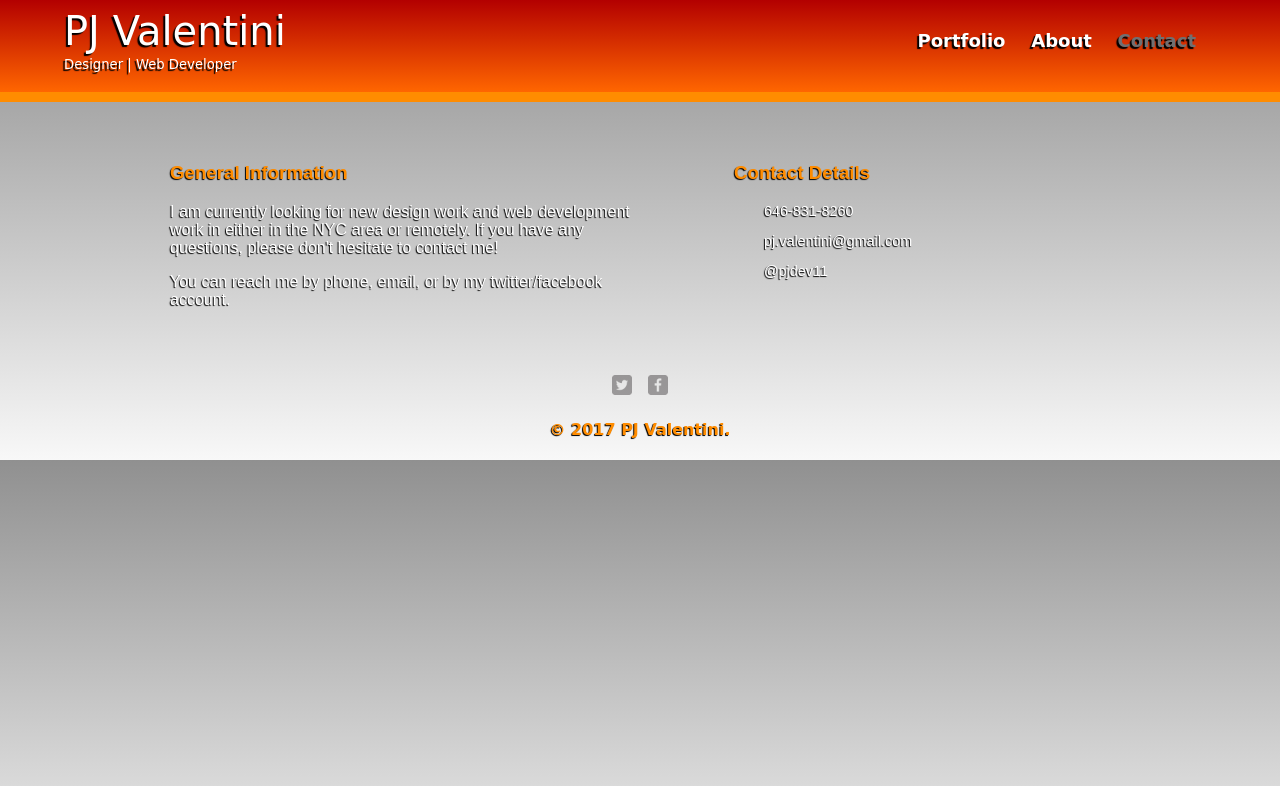
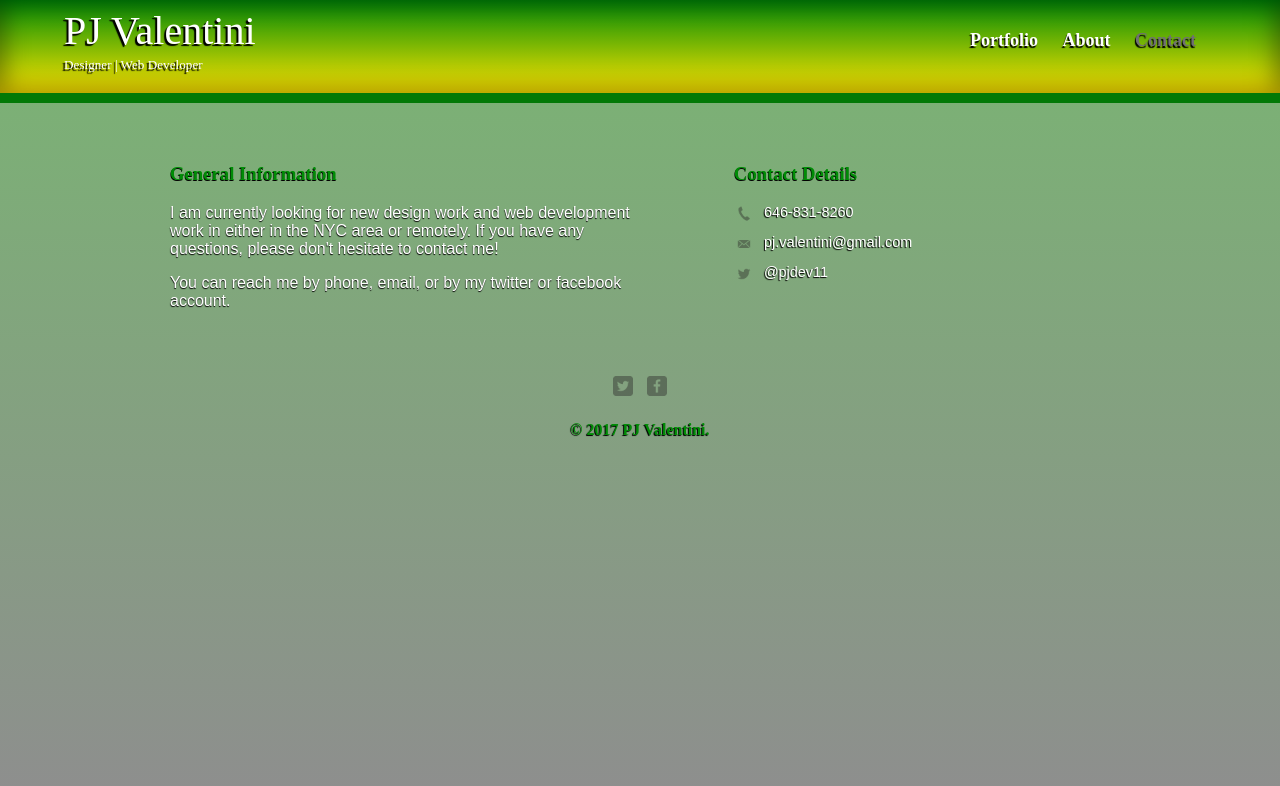
Before and after one commit to pjvalentini/pjvdevsite, a plain HTML site: page contact.html in a window 1280 px wide. Drawn offline with Linux system fonts and the light colour scheme; a web font is replaced by a local one.

Commit message:
Add files via upload
This Version 2.0 of my Website created on 5/5/17.

```diff
--- a/contact.html
+++ b/contact.html
@@ -22,11 +22,11 @@
         </ul>
       </nav>
     </header>
-    <div id="wrapper">
+    <div class="wrapper">
       <section id="primary">
         <h3>General Information</h3>
         <p>I am currently looking for new design work and web development work in either in the NYC area or remotely. If you have any questions, please don't hesitate to contact me!</p>
-        <p>You can reach me by phone, email, or by my twitter/facebook account.</p>
+        <p>You can reach me by phone, email, or by my twitter or facebook account.</p>
       </section>
       <section id="secondary">
         <h3>Contact Details</h3>
--- a/css/main.css
+++ b/css/main.css
@@ -1,14 +1,3 @@
-/**********************************
-FONTS
-***********************************/
-
-@font-face {
-    font-family: "Shrikhand";
-    src: url('../fonts/"Shrikhand-webfont".eot');
-    src: url('../fonts/"Shrikhand-webfont".ttf') format("truetype");
-
-}
-
 /**********************************
 HEADING
 ***********************************/
@@ -25,7 +14,7 @@ header {
 }
 
 h1 {
-  font-family: "Shrikhand", cursive;
+  font-family: "Orbitron-Regular", serif;
   margin: 15px 0;
   font-size: 50px;
   font-weight: normal;
@@ -34,7 +23,7 @@ h1 {
 }
 
 h2 {
-  font-family: "Shrikhand", cursive;
+  font-family: "Orbitron-Regular", serif;
   font-size: 1em;
   margin: -5px 0 0;
   font-weight: normal;
@@ -46,10 +35,10 @@ GENERAL
 ***********************************/
 
 body {
-  font-family: "Shrikhand", cursive;
+  font-family: "Orbitron-Regular", serif;
 }
 
-#wrapper {
+.wrapper {
   max-width: 940px;
   margin: 0 auto;
   padding: 0 5%;
@@ -62,6 +51,7 @@ a {
 
 img {
   max-width: 100%;
+
 }
 
 /**********************************
@@ -69,14 +59,14 @@ BODY
 ***********************************/
 
 h3 {
-  font-family :"Work Sans", sans-serif;
+  font-family :"Orbitron-Regular", serif;
   margin: 0 0 1em 0;
-  text-shadow: -1px 1px 1px #000;
+  text-shadow: -0.5px 1px 0.5px #000;
 }
 
 p {
-  font-family :"Work Sans", sans-serif;
-  text-shadow: -1px 1px 1px #000;
+  font-family :"WorkSans-Thin", sans-serif;
+  text-shadow: -0.25px 1px 1px #000;
 }
 
 
@@ -88,7 +78,7 @@ nav {
   text-align: center;
   padding: 10px 0;
   margin: 20px 0 0;
-  text-shadow: -2px 2px 1px #000;
+  text-shadow: -1px 2px 1px #000;
 
 }
 
@@ -103,7 +93,7 @@ nav li {
 }
 
 section li a {
-  font-family :"Work Sans", sans-serif;
+  font-family :"WorkSans-Thin", sans-serif;
   text-shadow: -1px 1px 1px #000;
 }
 
@@ -154,14 +144,16 @@ PAGE: PORTFOLIO
   width: 45%;
   margin: 2.5%;
   background-color: #D8D8D8;
+  box-shadow: inset 0 0 25px 5px rgba(0, 0, 0, .2);
 }
 
 #gallery li a p {
-  font-family :"Work Sans", sans-serif;
+  font-family :"Work-Sans", sans-serif;
   margin: 0;
   padding: 5%;
   font-size: 0.75em;
-  color: #ff8c00;
+  color: #008c06;
+  box-shadow: inset 0 0 25px 5px rgba(0, 0, 0, .2);
 }
 
 /**********************************
@@ -195,15 +187,15 @@ PAGE: CONTACT
   margin: 0 0 10px;
 }
 
-.contact-info li .phone a {
+.phone a {
   background-image: url('../img/phone.png');
 }
 
-.contact-info li .mail a {
+.mail a {
   background-image: url('../img/mail.png');
 }
 
-.contact-info li .twitter a {
+.twitter a {
   background-image: url('../img/twitter.png');
 }
 
@@ -215,23 +207,23 @@ COLORS
 
 /* site body */
 body {
-  background: linear-gradient(#909090, #F8F8F8);
+  background: linear-gradient(#79b572, #8e8e8e) fixed;
   color: #fff;
+
+  /*background: url(../img/greenhex.svg);*/
 }
 
 
-/* red header */
+/* Green header */
 header {
-  background: linear-gradient(#b30000, #ff6600);
-}
-
-header {
-border-color: #ff8c00;
+  background: linear-gradient(#008c06, #ffe500);
+  border-color: #027906;
+  box-shadow: inset 0 0 25px 5px rgba(0, 0, 0, .4);
 }
 
 /* nav background on mobile */
 nav {
-  background: #ff8c00;
+  background: #027906;
 }
 
 /* logo text */
@@ -240,11 +232,11 @@ h1, h2 {
 }
 
 h3{
-  color: #ff8c00;
+  color: #008c06;
 }
 
 h4 {
-  color: #ff8c00;
+  color: #008c06;
 }
 
 /* links */
--- a/css/responsive.css
+++ b/css/responsive.css
@@ -1,8 +1,12 @@
+
 @media screen and (min-width: 480px) {
 
   /**********************************
   TWO COLUMN LAYOUT
   ***********************************/
+nav {
+  background: #027906;
+}
 
   #primary {
     font-family: "Work-Sans", sans-serif;
@@ -52,12 +56,12 @@
     font-family: "Work-Sans", sans-serif;
     }
 
-    #secondary {
+  #secondary {
       font-family: "Work-Sans", sans-serif;
     }
 
   header {
-    border-bottom: 10px solid #ff8c00;
+    border-bottom: 10px solid #027906;
     margin-bottom: 60px;
   }
 
```
Also changed, not shown: about.html (+3 -2 lines), index.html (+3 -2 lines), img/Background2.jpg (added), img/Sunburst.jpg (added), img/greenhex.svg (added), img/orangeback.jpg (added), 2 other files.
